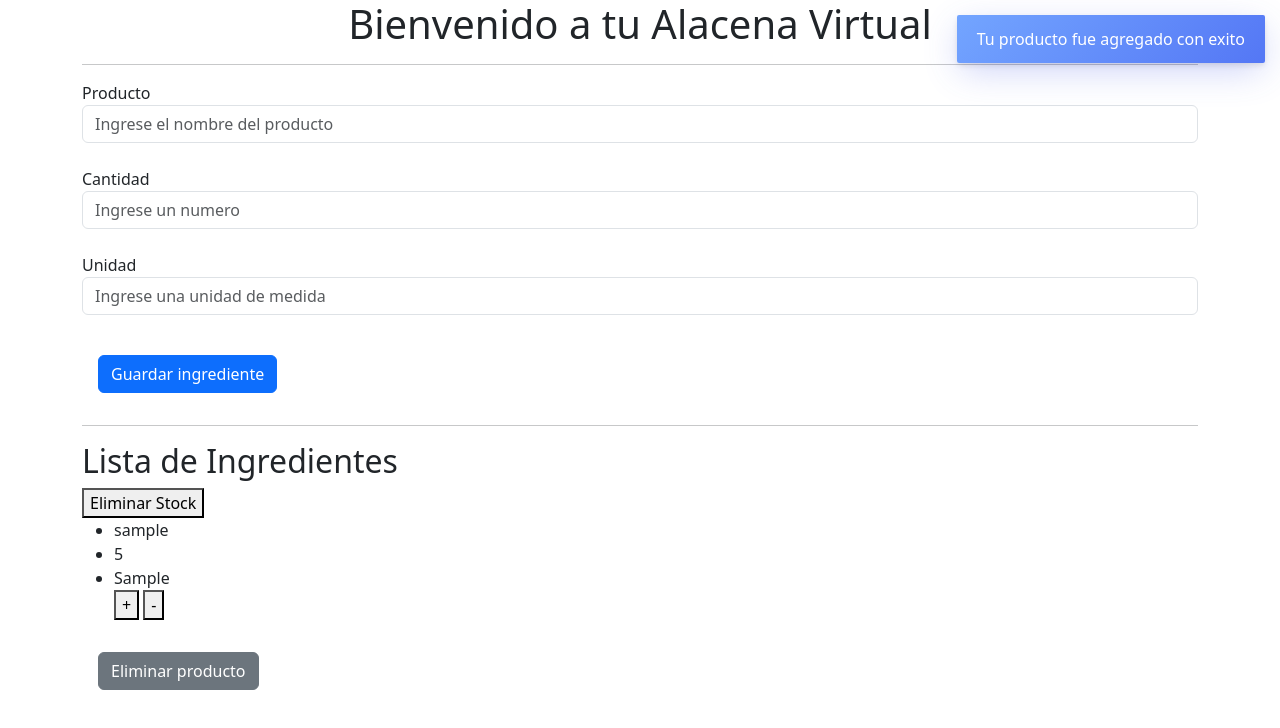
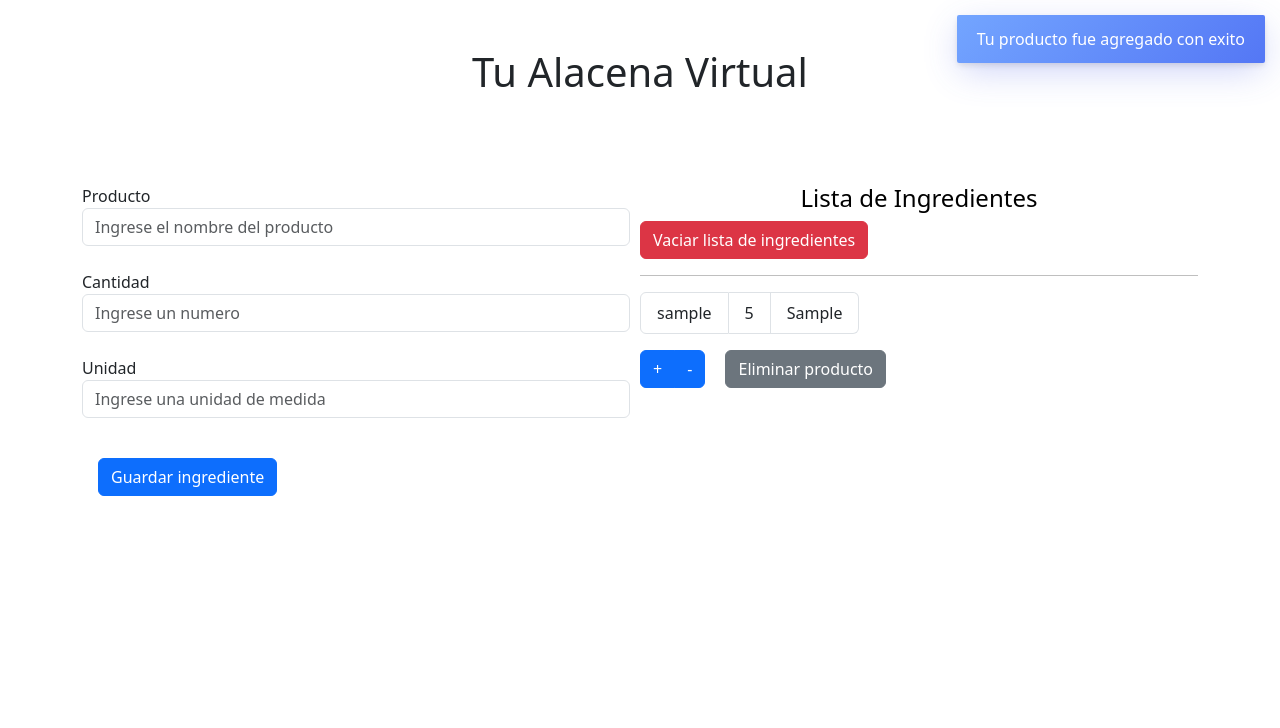
Before and after one commit to RamalloM/Js, a plain HTML site: page JavaScript/index.html in a window 1280 px wide. Both pictures are taken after typing "Sample", "5", "Sample" into the empty fields and a click on the button "Guardar ingrediente". Drawn offline with nearby package versions, Linux system fonts and the light colour scheme; some packages are replaced by stand-ins of ours; a script that the page names is missing.

Commit message:
ENTREGA FINAL

```diff
--- a/JavaScript/CSS/Style.css
+++ b/JavaScript/CSS/Style.css
@@ -1,23 +1,37 @@
-.primalContainer{
+div.primalContainer {
     display: grid;
-    grid-template-columns: 1fr 1fr;
-    column-gap: 2px;
-}
-.carrito{
-    color: black;
-
 }
 
 
-.lista{
+
+.lista {
     display: flex;
     flex-direction: row;
     display: inline;
 
 }
 
-.secondaryTitle{
+.secondaryTitle {
     color: red;
     margin: 10px;
 
 }
+
+
+div.div1 {
+    display: flex;
+}
+
+body {
+    display: grid;
+}
+
+#ingresoDeIngredientes {
+    margin-top: 5rem;
+    padding-right: 10px;
+}
+
+#carrito {
+    margin-top: 5rem;
+    color: black;
+}
--- a/JavaScript/JS/main.js
+++ b/JavaScript/JS/main.js
@@ -1,3 +1,6 @@
+//DESCRIPCION DEL PROGRAMA
+//Base de datos en la que se puedan almacenar productos a una lista o carrito, modificar sus cantidades y eliminarlos.
+
 
 //Funcion constructora
 class Producto {
@@ -11,15 +14,15 @@ class Producto {
 //Array de objetos
 let Stock = JSON.parse(localStorage.getItem("stock")) || [];
 
-
-//DOM
+//Formulario
 
 const primalContainer = document.getElementById("primalContainer");
 const div = document.createElement("div");
+div.className = "div1";
+div.innerHTML = `
+<hr>
+    <div id="ingresoDeIngredientes" class="col-6 ">
 
-div.innerHTML = `
-    <div id="ingresoDeIngredientes">
-    <hr>
     <form id="formulario">
     <fieldset   class="form-group">
         <label for="nombre">Producto</label>
@@ -36,12 +39,11 @@ div.innerHTML = `
     </form>
     </div>
     <hr>
-    <div id="carrito"></div>
+    <div id="carrito" class="col-6"></div>
                     `;
 
 primalContainer.appendChild(div);
 
-//formulario
 const formulario = document.getElementById("formulario");
 
 formulario.addEventListener('submit', (e) => {
@@ -72,6 +74,18 @@ formulario.addEventListener('submit', (e) => {
 }
 );
 
+//funcion para agregar un producto a la lista
+function agregarProducto(nombre, cantidad, unidad) {
+    const productoIngresado = new Producto(nombre, cantidad, unidad);
+    Stock.push(productoIngresado);
+}
+
+//funcion para actualizar el stock
+function guardarStock() {
+    localStorage.setItem("stock", JSON.stringify(Stock));
+}
+
+
 //Carrito
 
 const carrito = document.getElementById("carrito");
@@ -81,17 +95,20 @@ const crearProducto = (producto, index) => {
     const lista = document.createElement("div");
     lista.className = "lista";
     lista.innerHTML = `
-      <ul>
-        <li>${producto.nombre}</li>
-        <li>${producto.cantidad}</li>
-        <li>${producto.unidad}</li>
-        <button id="btnAdd${index}">+</button>
-        <button id="btnSubstract${index}">-</button>
+    <hr>
+      <ul class="list-group list-group-horizontal">
+        <li class="list-group-item">${producto.nombre}</li>
+        <li class="list-group-item">${producto.cantidad}</li>
+        <li class="list-group-item">${producto.unidad}</li>
       </ul>
+      <div class="btn-group">
+        <button id="btnAdd${index}" class="btn btn-primary">+</button>
+        <button id="btnSubstract${index}"  class="btn btn-primary">-</button>
+    </div>
       <button id="btnDelete${index}" class="btn btn-block btn-secondary m-3">Eliminar producto</button>
     `;
 
-    // Agregar eventos a los botones
+    // Eventos de los botones
     const btnDelete = lista.querySelector(`#btnDelete${index}`);
     btnDelete.addEventListener("click", () => eliminarProducto(index));
 
@@ -128,6 +145,7 @@ const restarCantidad = (index, cantidad) => {
             localStorage.setItem("stock", JSON.stringify(Stock)),
             mostrarStock())
 };
+
 //Funcion para vaciar el carrito
 const deleteChart = () => {
     Swal.fire({
@@ -146,8 +164,8 @@ const deleteChart = () => {
 
 // Función principal para mostrar la lista de productos
 const mostrarStock = () => {
-    carrito.innerHTML = `<h2 id="secondaryTitle">Lista de Ingredientes</h2>
-                            <button id="btnEmptyChart"> Eliminar Stock </button>`;
+    carrito.innerHTML = `<h2 id="secondaryTitle" class="h4 text-center">Lista de Ingredientes</h2>
+                            <button id="btnEmptyChart" class ="btn btn-danger ml-auto"> Vaciar lista de ingredientes </button>`;
     Stock.forEach((producto, index) => {
         const lista = crearProducto(producto, index);
         carrito.appendChild(lista);
@@ -160,12 +178,8 @@ const mostrarStock = () => {
 };
 
 
-
-
-
-
 //Funcion alerta con Toastify
-function toast(mensaje){
+function toast(mensaje) {
     Toastify({
         text: mensaje,
         duration: 3000,
@@ -174,16 +188,5 @@ Toastify({
     }).showToast();
 }
 
-
-//funcion para agregar un producto a la lista
-function agregarProducto(nombre, cantidad, unidad){
-    const productoIngresado = new Producto (nombre, cantidad, unidad);
-    Stock.push(productoIngresado);
-}
-
-//funcion para actualizar el stock
-function guardarStock(){
-localStorage.setItem("stock", JSON.stringify(Stock));
-}
 //Ejecucion del programa
 mostrarStock();
--- a/JavaScript/index.html
+++ b/JavaScript/index.html
@@ -1,25 +1,30 @@
 <!DOCTYPE html>
-<html lang="en">
+<html lang="es">
+
 <head>
     <meta charset="UTF-8">
     <meta http-equiv="X-UA-Compatible" content="IE=edge">
     <meta name="viewport" content="width=device-width, initial-scale=1.0">
     <title>Document</title>
-    <link href="https://cdn.jsdelivr.net/npm/bootstrap@5.3.0-alpha1/dist/css/bootstrap.min.css" rel="stylesheet" integrity="sha384-GLhlTQ8iRABdZLl6O3oVMWSktQOp6b7In1Zl3/Jr59b6EGGoI1aFkw7cmDA6j6gD" crossorigin="anonymous">
+    <link href="https://cdn.jsdelivr.net/npm/bootstrap@5.3.0-alpha1/dist/css/bootstrap.min.css" rel="stylesheet"
+        integrity="sha384-GLhlTQ8iRABdZLl6O3oVMWSktQOp6b7In1Zl3/Jr59b6EGGoI1aFkw7cmDA6j6gD" crossorigin="anonymous">
     <link rel="stylesheet" href="./CSS/Style.css">
     <link rel="stylesheet" href="https://cdnjs.cloudflare.com/ajax/libs/font-awesome/6.3.0/css/all.min.css">
     <link rel="stylesheet" type="text/css" href="https://cdn.jsdelivr.net/npm/toastify-js/src/toastify.min.css">
 </head>
+
 <body class="container">
-
-    <h1 class="text-center">Bienvenido a tu Alacena Virtual</h1>
-    <div id="primalContainer"></div>
+    <div class="row">
+        <h1 class="text-center mt-5">Tu Alacena Virtual</h1>
+    </div>
+    <div id="primalContainer" class="row"></div>
 
 
-    <div id="recetario"></div>
 
 
-    <script src="https://cdn.jsdelivr.net/npm/bootstrap@5.3.0-alpha1/dist/js/bootstrap.bundle.min.js" integrity="sha384-w76AqPfDkMBDXo30jS1Sgez6pr3x5MlQ1ZAGC+nuZB+EYdgRZgiwxhTBTkF7CXvN" crossorigin="anonymous"></script>
+    <script src="https://cdn.jsdelivr.net/npm/bootstrap@5.3.0-alpha1/dist/js/bootstrap.bundle.min.js"
+        integrity="sha384-w76AqPfDkMBDXo30jS1Sgez6pr3x5MlQ1ZAGC+nuZB+EYdgRZgiwxhTBTkF7CXvN"
+        crossorigin="anonymous"></script>
     <!-- SWEET ALERT -->
     <script src="https://cdn.jsdelivr.net/npm/sweetalert2@11"></script>
     <!--TOstify-->
@@ -28,6 +33,7 @@
 
 
 </body>
+
 </html>
 
 
```
Lines whose indentation alone changed are shown as unchanged.
